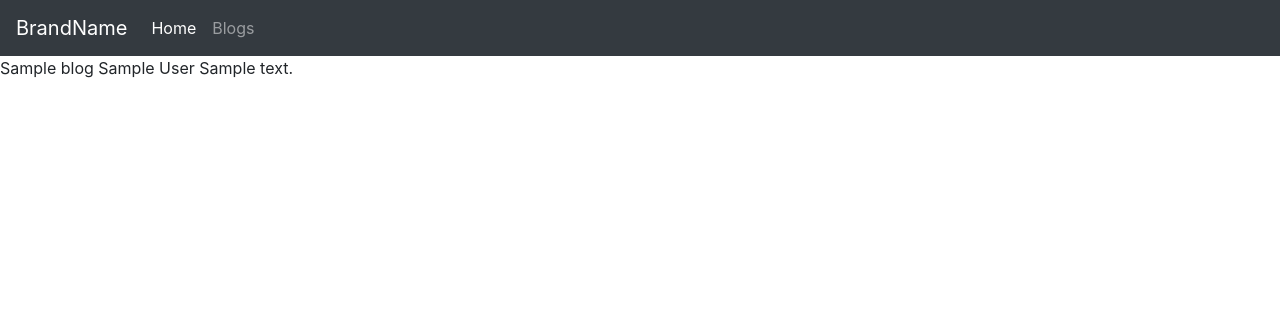
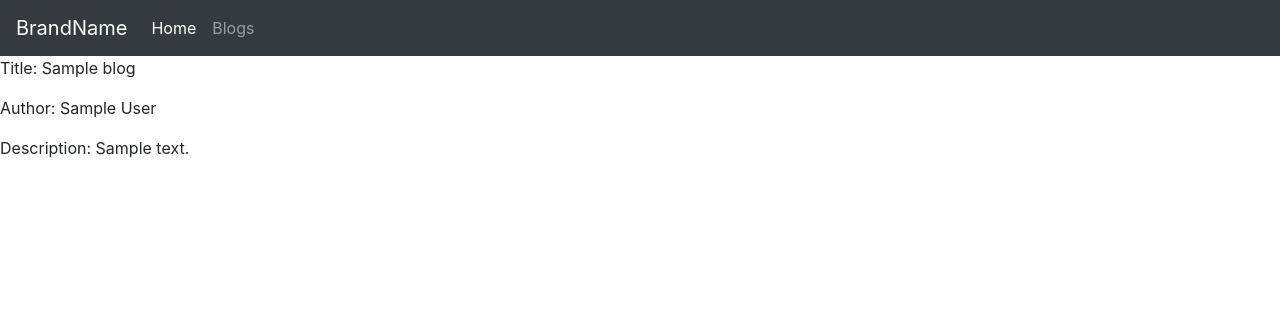
Before and after one commit to KushalGhimire17/Django-assignment, a Django app: template Blog_Project/templates/blog/blog_detail.html in a window 1280 px wide. Shown: the top 316 px of the page. Run offline with Django 3.2, Linux system fonts and the light colour scheme; the template is opened without the code that fills it: most values are stand-ins (such as "Sample title", 1, 10 or a date in 2020); some libraries are stand-ins or nearby versions.

Commit message:
[Added]links to individual blogs

```diff
--- a/Blog_Project/blog/views.py
+++ b/Blog_Project/blog/views.py
@@ -4,10 +4,12 @@ from .models import Blog
 def homepage(request):
     return render(request, 'blog/home.html')
 
+# list of blogs
 def details(request):
     blogs = Blog.objects.all()
     return render(request, 'blog/detail.html', {'blogs': blogs})
 
+# details of individual blog
 def blog_details(request, id):
-    blogs = Blog.objects.all().get(pk=id)
-    return render(request, 'blog/blog_detail.html', {'blogs': blogs})
+    blog = Blog.objects.get(pk=id)
+    return render(request, 'blog/blog_detail.html', {'blog': blog})
--- a/Blog_Project/templates/blog/blog_detail.html
+++ b/Blog_Project/templates/blog/blog_detail.html
@@ -4,11 +4,8 @@
 
 {% block content %}
 
-
-{% for blog in blogs %}
-    {{ blog.title }}
-    {{ blog.author }}
-    {{ blog.description }}
-{% endfor %}
+    <p>Title: {{ blog.title }}</p>
+    <p>Author: {{ blog.author }}</p>
+    <p>Description: {{ blog.description }}</p>
 
 {% endblock content %}
--- a/Blog_Project/templates/blog/detail.html
+++ b/Blog_Project/templates/blog/detail.html
@@ -7,7 +7,7 @@
 
 
 {% for blog in blogs %}
-    <a href="">{{ blog }}</a>
+    <a href="{% url 'blog:blog_details' blog.id %}">{{ blog }}</a>
 {% endfor %}
 
 {% endblock content %}
```
